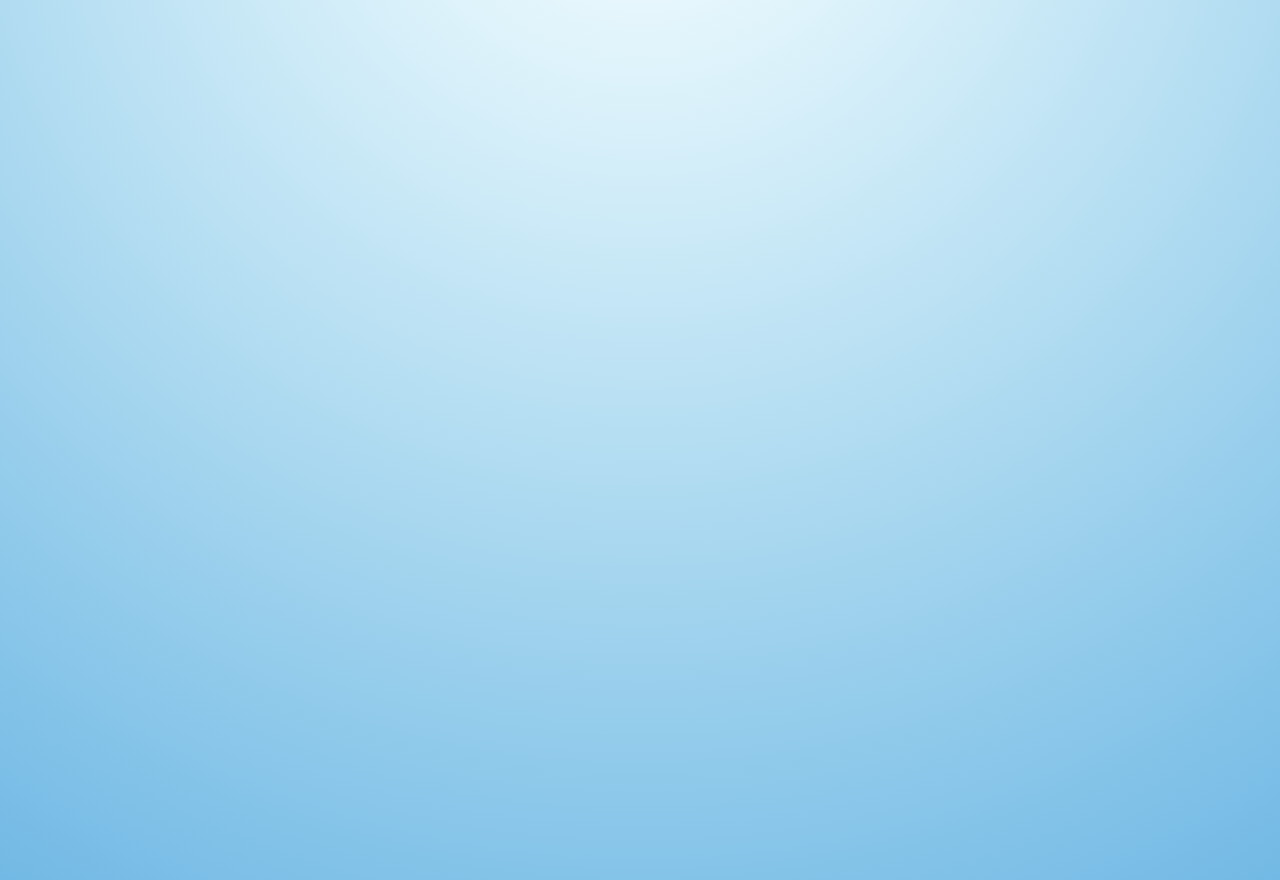
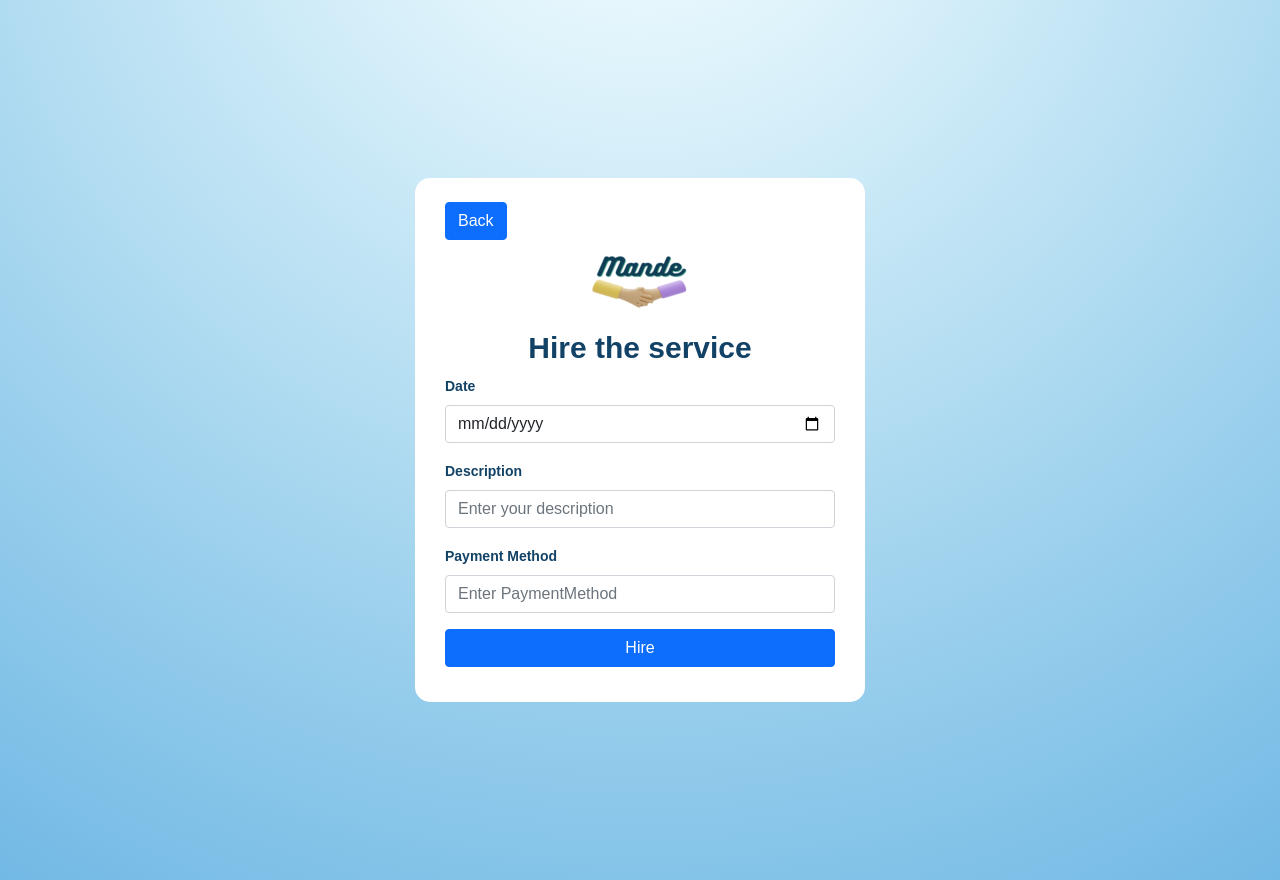
Before and after one commit to Final-project-2023906-1841245/frontend, a React (Create React App) app: page /hire in a window 1280 px wide. Built offline with nearby package versions, Linux system fonts and the light colour scheme.

Commit message:
hires interface

```diff
--- a/src/Routes.js
+++ b/src/Routes.js
@@ -9,6 +9,7 @@ import EmployeeWorks from "./components/Employee/EmployeeWorks.js";
 import UserPrincipalPage from "./components/User/UserPrincipalPage.js";
 import EmployeePrincipalPage from "./components/Employee/EmployeePrincipalPage.js";
 import Jobslist from "./components/User/Jobslist.js";
+import Hire from "./components/User/Hire.js";
 
 export default () => (
   <Switch>
@@ -21,5 +22,6 @@ export default () => (
     <Route path="/employeeworks" component={EmployeeWorks} />
     <Route path="/employeeprincipalpage" component={EmployeePrincipalPage} />
     <Route path="/jobslist" component={Jobslist} />
+    <Route path="/hire" component={Hire} />
   </Switch>
 );
--- a/src/components/Employee/EmployeeSignUp.js
+++ b/src/components/Employee/EmployeeSignUp.js
@@ -52,8 +52,7 @@ export default class EmployeeSignUp extends Component {
   };
 
   render() {
-    const {imagePreviewUrl,
-    } = this.state;
+
     return (
       <div className="auth-wrapper">
         <div className="auth-inner">
--- /dev/null
+++ b/src/components/User/Hire.js
@@ -0,0 +1,128 @@
+import React, { Component } from "react";
+import Form from "react-bootstrap/Form";
+import axios from "axios";
+import logo from "../../assets/logo1.png";
+import Button from "react-bootstrap/Button";
+import "./HireStyle.css";
+
+export default class Hire extends Component {
+    constructor() {
+        super();
+        this.state = {
+            answer: false,
+            date: null,
+            servicename: localStorage.getItem("work"),
+            description: "",
+            paymentmethod: "",
+
+        };
+    };
+
+    handleSubmit = (e) => {
+        e.preventDefault();
+        var date = this.state.date;
+        var description = this.state.description;
+        var paymentmethod = this.state.paymentmethod;
+
+        var idemployee = localStorage.getItem("id");
+        var iduser = localStorage.getItem("phone");
+
+        axios
+            .post("http://localhost:5000/user/hire", {
+                employeeid: idemployee,
+                userid: iduser,
+                hiredate: date,
+                servicedescription: description,
+                paymentmethod: paymentmethod,
+            })
+            .then((response) => {
+                this.setState({
+                    answer: response.data,
+                    submit: true,
+                });
+                console.log(response.data);
+            });
+    };
+    render() {
+        return (
+            <div className="auth-wrapper1">
+                <div className="auth-inner1">
+                    <Form onSubmit={this.handleSubmit}>
+                        <div className="overflow" style={{
+                            marginLeft: 0,
+                            marginTop: 0,
+                        }}>
+
+                            <br />
+                            <Button color="success" href="/jobslist">
+                                Back
+                            </Button>
+                            <br />
+
+                        </div>
+
+                        <img src={logo} className="logo" alt="logo" />
+
+                        <h1
+                            style={{
+                                fontSize: 30,
+                                fontWeight: 800,
+                                color: "#124265",
+                                textAlign: "center",
+                                fontFamily: "sans-serif",
+                            }}
+                        >
+
+                            Hire the {this.state.servicename} service
+                        </h1>
+
+
+                        <div className="mb-3">
+                            <Form.Label>Date</Form.Label>
+                            <Form.Control
+                                type="date"
+                                placeholder="Enter date"
+                                onChange={(e) => {
+                                    this.setState({ date: e.target.value });
+                                }}
+                            />
+                        </div>
+
+                        <div className="mb-3">
+                            <Form.Label>Description</Form.Label>
+                            <Form.Control
+                                type="text"
+                                placeholder="Enter your description"
+                                onChange={(e) => {
+                                    this.setState({ description: e.target.value });
+                                }}
+                            />
+                        </div>
+
+                        <div className="mb-3">
+                            <Form.Label>Payment Method</Form.Label>
+                            <Form.Control
+                                type="pay"
+                                placeholder="Enter PaymentMethod"
+                                onChange={(e) => {
+                                    this.setState({ paymentmethod: e.target.value });
+                                }}
+                            />
+                        </div>
+
+                        <div className="d-grid">
+                            <Button
+                                variant="primary"
+                                type="submit"
+                                className="btn btn-primary"
+                            >
+                                Hire
+                            </Button>
+                        </div>
+                    </Form>
+                </div>
+            </div>
+
+        );
+    }
+}
--- /dev/null
+++ b/src/components/User/HireStyle.css
@@ -0,0 +1,16 @@
+.auth-wrapper1 {
+    display: flex;
+    justify-content: center;
+    flex-direction: column;
+    text-align: left;
+  }
+  .auth-inner1 {
+    width: 450px;
+
+    background: #ffffff;
+
+    padding: 0px 30px 35px 30px;
+    border-radius: 15px;
+    margin-top: 0;
+
+  }
--- a/src/components/User/Jobslist.js
+++ b/src/components/User/Jobslist.js
@@ -9,6 +9,7 @@ export default class Jobslist extends React.Component {
   state = {
     data: [],
   };
+
   componentDidMount = () => {
     var phone = localStorage.getItem("phone");
     var work = localStorage.getItem("work");
@@ -54,7 +55,7 @@ export default class Jobslist extends React.Component {
                   <td>{dato.price}</td>
                   <td>{Math.round(dato.distance / 1000)}</td>
                   <td>
-                    <Button color="primary">Contratar</Button>{" "}
+                    <Button color="primary" href="/hire">Hire</Button>{" "}
                   </td>
                 </tr>
               ))}
--- a/src/components/User/UserLogin.js
+++ b/src/components/User/UserLogin.js
@@ -1,6 +1,5 @@
 import React, { Component } from "react";
 import Form from "react-bootstrap/Form";
-import { BrowserRouter as Router, Link } from "react-router-dom";
 import axios from "axios";
 import logo from "../../assets/logo1.png";
 import Button from "react-bootstrap/Button";
--- a/src/components/User/UserPrincipalPage.js
+++ b/src/components/User/UserPrincipalPage.js
@@ -43,7 +43,7 @@ export default class UserPrincipalPage extends Component {
   handleClick = async (e) => {
     var coincidence = false;
     for (let i = 0; i < this.state.availableWorks.length; i++) {
-      if (this.state.search == this.state.availableWorks[i].work_name) {
+      if (this.state.search === this.state.availableWorks[i].work_name) {
         coincidence = true;
         localStorage.setItem("work", this.state.search);
         this.props.history.push("/jobslist");
@@ -95,7 +95,7 @@ export default class UserPrincipalPage extends Component {
                     </Form>
                   </Nav.Item>
                   <Nav.Item>
-                    <Nav.Link eventKey="">Activity</Nav.Link>
+                    <Nav.Link href="/">Booking</Nav.Link>
                   </Nav.Item>
                   <Nav.Item>
                     <Nav.Link href="/">Log Out</Nav.Link>
```
Also changed, not shown: src/components/Employee/HiresEmployee.js (added, +45 -0 lines), src/components/User/HiresUser.js (added, +44 -0 lines).
